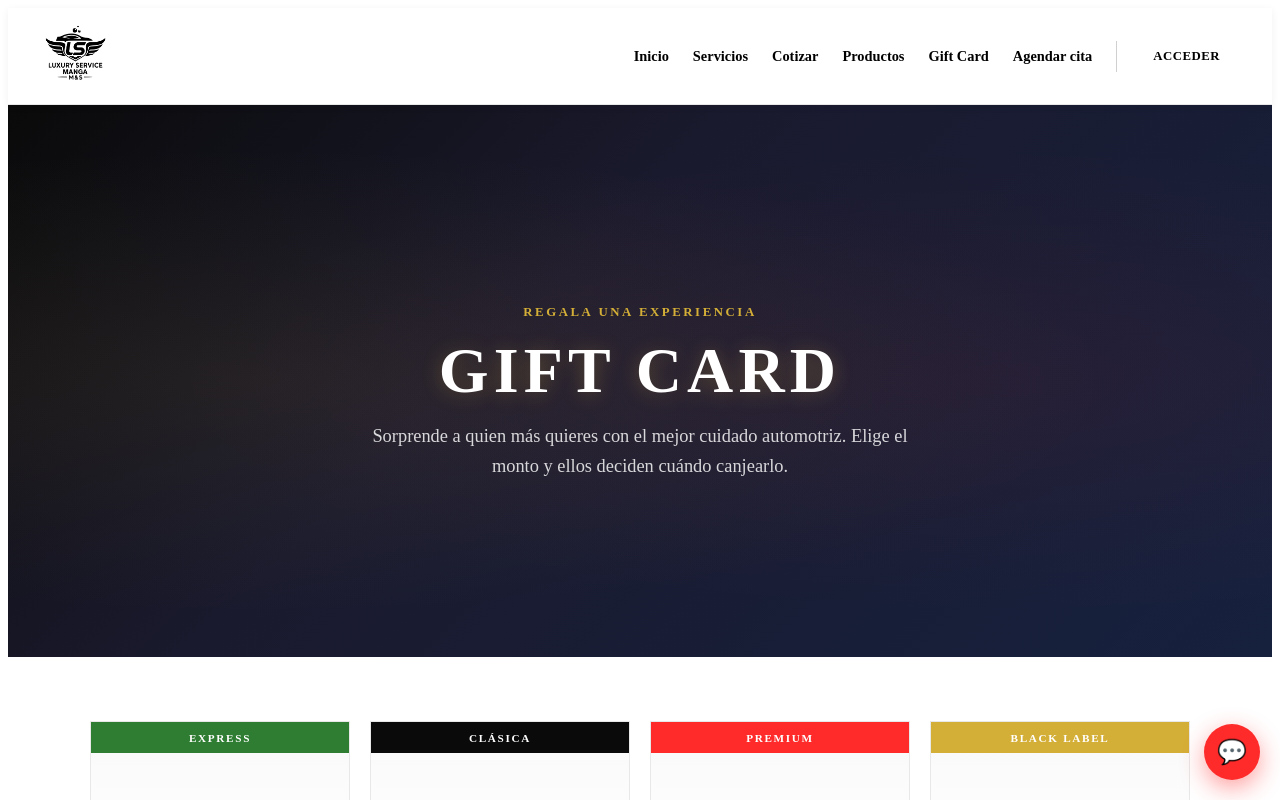
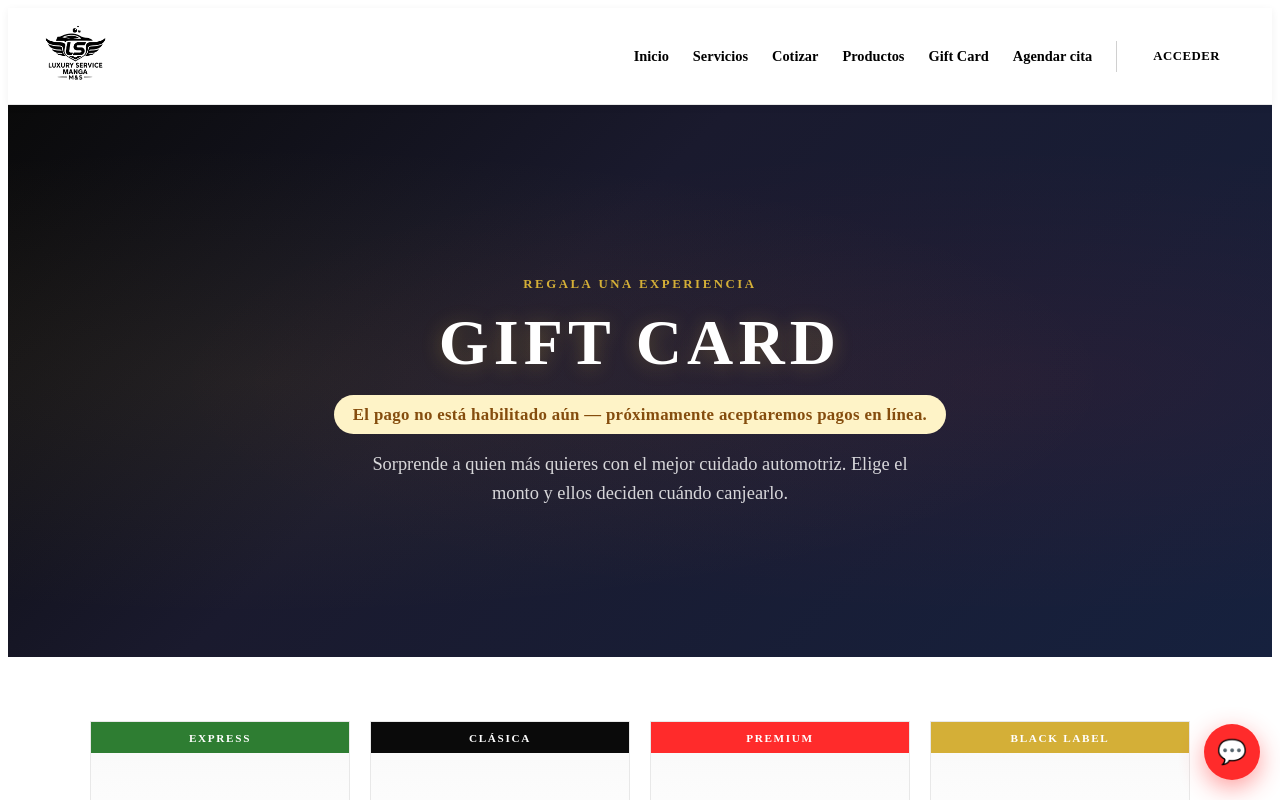
Before and after one commit to RaulRestrepoGonzalez/LuxuryService, an Angular app: page /tarjeta-regalo in a window 1280 px wide. Shown: the top 800 px of the page. Built offline with nearby package versions, Linux system fonts and the light colour scheme.

Commit message:
Cambios de las imagenes de productos y mejoras en el chatbot y mensaje indicando que los pagos aun no estan disponibles

```diff
--- a/src/app/modules/public/pages/gift-card/gift-card.component.css
+++ b/src/app/modules/public/pages/gift-card/gift-card.component.css
@@ -48,6 +48,20 @@
   color: #fff;
   letter-spacing: 0.08em;
   text-shadow: 0 2px 20px rgba(212, 175, 55, 0.3);
+}
+
+.gc-hero-note {
+  margin: 0 auto 1rem;
+  padding: 0.5rem 1.2rem;
+  font-size: clamp(0.9rem, 2vw, 1.05rem);
+  color: #854d0e;
+  background: #fef3c7;
+  border-radius: 999px;
+  font-weight: 700;
+  text-align: center;
+  letter-spacing: 0.02em;
+  line-height: 1.4;
+  display: inline-block;
 }
 
 .gc-hero-desc {
--- a/src/app/modules/public/pages/gift-card/gift-card.component.html
+++ b/src/app/modules/public/pages/gift-card/gift-card.component.html
@@ -4,6 +4,7 @@
   <div class="gc-hero-content">
     <p class="gc-hero-eyebrow">REGALA UNA EXPERIENCIA</p>
     <h1>GIFT CARD</h1>
+    <p class="gc-hero-note">El pago no está habilitado aún — próximamente aceptaremos pagos en línea.</p>
     <p class="gc-hero-desc">Sorprende a quien más quieres con el mejor cuidado automotriz. Elige el monto y ellos deciden cuándo canjearlo.</p>
   </div>
 </section>
--- a/src/app/modules/public/pages/shop/shop.component.css
+++ b/src/app/modules/public/pages/shop/shop.component.css
@@ -72,12 +72,26 @@
   font-weight: 700;
   line-height: 1.3;
   color: #0a0a0a;
-  margin: 0 0 0.6rem;
+  margin: 0 0 0.3rem;
   display: -webkit-box;
   -webkit-line-clamp: 2;
   -webkit-box-orient: vertical;
   overflow: hidden;
   min-height: 2.2em;
+}
+
+.catalog-payment-note {
+  margin: -1.5rem auto 2.5rem;
+  padding: 0.6rem 1.5rem;
+  font-size: 1rem;
+  color: #854d0e;
+  background: #fef3c7;
+  border-radius: 999px;
+  font-weight: 700;
+  text-align: center;
+  letter-spacing: 0.02em;
+  line-height: 1.4;
+  max-width: fit-content;
 }
 
 .featured-card .md-btn-filled {
--- a/src/app/modules/public/pages/shop/shop.component.html
+++ b/src/app/modules/public/pages/shop/shop.component.html
@@ -2,6 +2,8 @@
   <h2 class="catalog-section-title">
     PRODUCTOS
   </h2>
+
+  <p class="catalog-payment-note">Próximamente podrás pagar aquí</p>
 
   @if (featuredProducts.length > 0) {
     <section class="featured-section">
--- a/src/app/modules/public/pages/shop/shop.component.ts
+++ b/src/app/modules/public/pages/shop/shop.component.ts
@@ -30,8 +30,8 @@ const MOBIL_HIDRAULICO_10W_IMAGE = 'https://lubriaceites.com/wp-content/uploads/
 const MOBIL_SUPER_1000_20W50_IMAGE = 'https://tecnifil.com/wp-content/uploads/2023/05/COMPRAR-ACEITE-MOBIL-SUPER-1000-MIL-20w-50-Colombia-.jpg';
 const MOBIL_SUPER_1000_20W50_GL_IMAGE = 'https://tecnifil.com/wp-content/uploads/2024/04/COMPRAR-ACEITE-MOBIL-SUPER-1000-MIL-20w-50-Galon-Colombia-Tecnifil.jpg';
 const MOBIL_SUPER_2000_5W20_IMAGE = 'https://autopla1.b-cdn.net/wp-content/uploads/2026/01/601250AM_1.webp';
-// Bosch Aerofit / Aerotwin wiper blade
-const WIPER_IMAGE = 'https://www.bosch-presse.de/pressportal/de/media/dam_images/pi11185/01_mkw_wba_aerotwin_a_ppp_longlife_mit_vp_cd2016_880206668x3750_img_w640.jpg';
+// Bosch Eco wiper blade product image (Colombian store source, without packaging)
+const WIPER_IMAGE = 'https://llantasypartes.com/storage/images/products/568/plumilla-limpia-parabrisas-bosch-eco-01.webp';
 // Shell Helix motor oil product images (Colombian store sources)
 const SHELL_10W30_IMAGE = 'https://tecnifil.com/wp-content/uploads/2023/06/Comprar-SHELL-10W30-CUARTO-Colombia-distribuidor-Tecnifil-.jpg';
 const SHELL_HELIX_ULTRA_0W20_IMAGE = 'https://tecnifil.com/wp-content/uploads/2024/01/Comprar-SHELL-HELIX-ULTRA-0W20-CUARTO-Colombia-distribuidor-Tecnifil.jpg';
@@ -793,7 +793,7 @@ export class ShopComponent implements OnInit, OnDestroy {
 
   private keywordImageForProduct(p: Producto) {
     const text = this.normalizeText(`${p.categoria || ''} ${p.nombre || ''}`);
-    if (/\b(plumilla|plumillas|beam blade|bean blade|softwiper|titan|wiper)\b/.test(text)) {
+    if (/\b(beam blade advance|bean blade|titan|softwiper rexion|plumilla|plumillas|plumillaa|plimilla|softwiper|wiper)\b/.test(text)) {
       return WIPER_IMAGE;
     }
     if (/\b(limpia|limpiador|limpiaparabrisas|lavaparabrisas|parabrisas|lavaparabrisa)\b/.test(text)) {
@@ -833,16 +833,22 @@ export class ShopComponent implements OnInit, OnDestroy {
       'mobil', 'mobil 1', 'shell', 'castrol', 'repsol', 'petronas', 'mahle', 'bosch', 'ngk', 'denso',
       'pirelli', 'michelin', 'continental', 'goodyear', 'bridgestone', 'cooper', 'firestone', 'hankook',
       'motul', 'valvoline', 'total', 'quaker state', 'elf', 'texaco', 'chevron', 'ac delco', 'mopar',
-      'gates', 'trw', 'bosch', 'promo', 'kixx', 'bp', 'royal purple', 'edgard', 'indra', 'yuasa'
+      'gates', 'trw', 'promo', 'kixx', 'bp', 'royal purple', 'edgard', 'indra', 'yuasa'
     ];
 
     if (knownSuppliers.some(name => normalized === name || normalized.startsWith(name + ' ') || normalized.endsWith(' ' + name) || normalized.includes(' ' + name + ' '))) {
       return true;
     }
 
-    const words = normalized.split(/\s+/);
-    if (words.length <= 3 && normalized.length <= 35) {
-      if (/^[A-Z0-9\s&\-()\/]+$/.test(desc) && !/[a-záéíóúñ]/.test(desc)) {
+    const legalSuffixes = ['sas', 'ltda', 'lte', 'e.u', 'e u', 's.a', 's a', 'cia', 'c ia', 's.a.s', 's a s'];
+    const hasLegalSuffix = legalSuffixes.some(suffix => normalized.endsWith(' ' + suffix) || normalized.endsWith(' ' + suffix + '.'));
+    if (hasLegalSuffix) {
+      return true;
+    }
+
+    if (!/[a-záéíóúñ]/.test(desc) && /^[A-Z0-9\s&\-().\/,:]+$/.test(desc) && desc.length >= 4) {
+      const words = desc.trim().split(/\s+/);
+      if (words.length <= 10) {
         return true;
       }
     }
```
Also changed, not shown: 7 other files (tests, documents, lock files or other folders).
